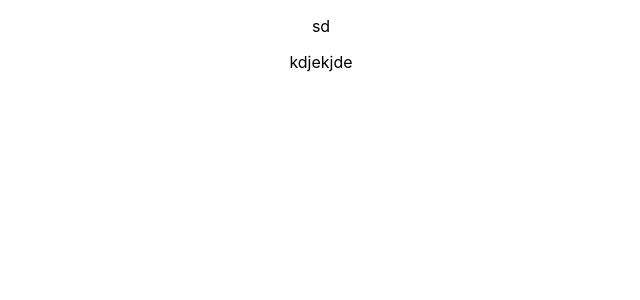
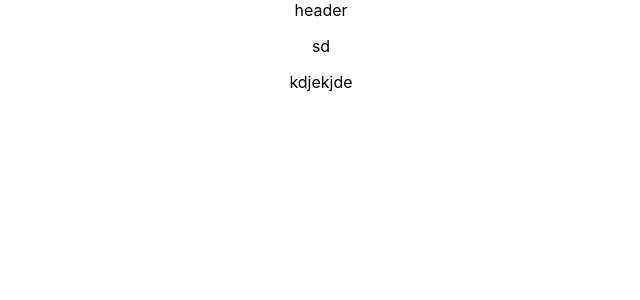
Before and after one commit to nastoika/project, a React (Create React App) app: page / in a window 1280 px wide. Shown: the top 300 px of the page, without its empty margins (319-959 px from the left). Built offline with nearby package versions, Linux system fonts and the light colour scheme.

Commit message:
add header

```diff
--- a/src/App.js
+++ b/src/App.js
@@ -4,8 +4,9 @@ import './App.css';
 function App() {
     return (
         <div className="App">
+            <header>header</header>
             <p>sd</p>
-          <div>kdjekjde</div>
+            <div>kdjekjde</div>
         </div>
     );
 }
```
